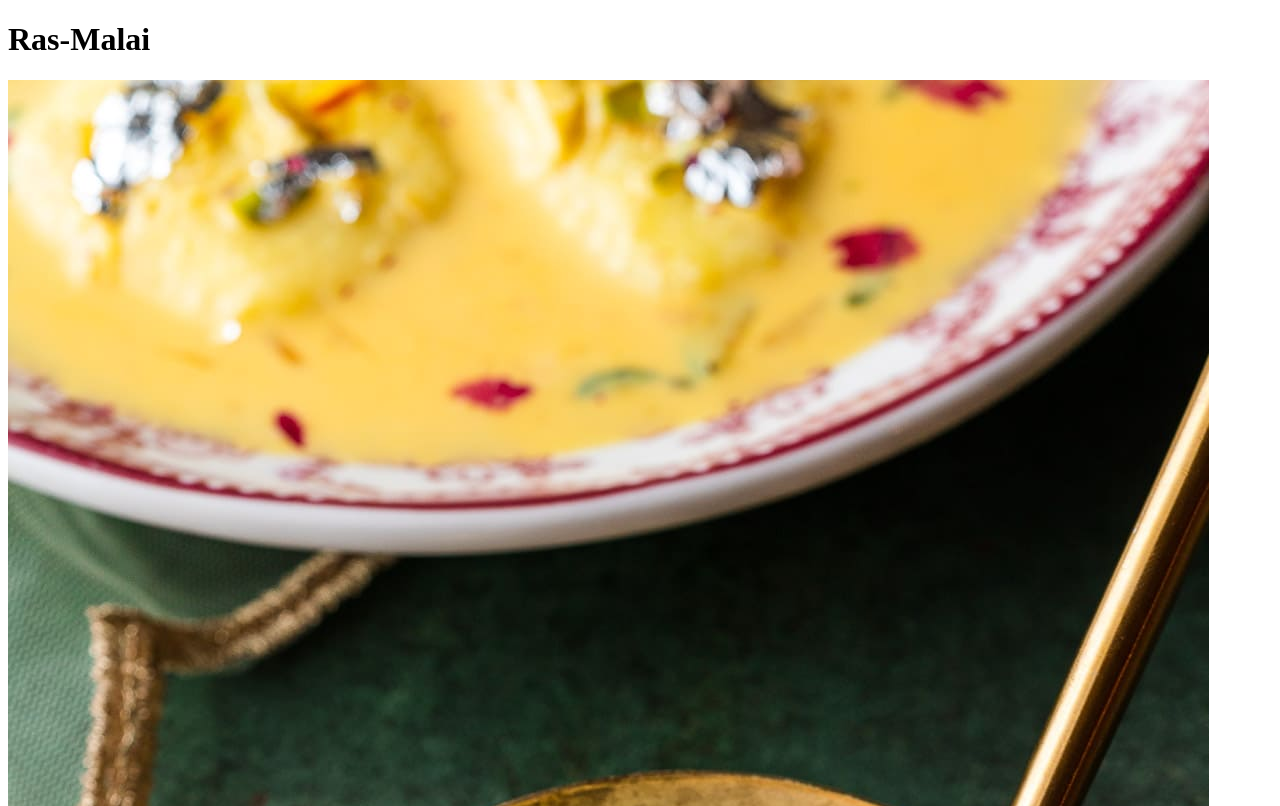
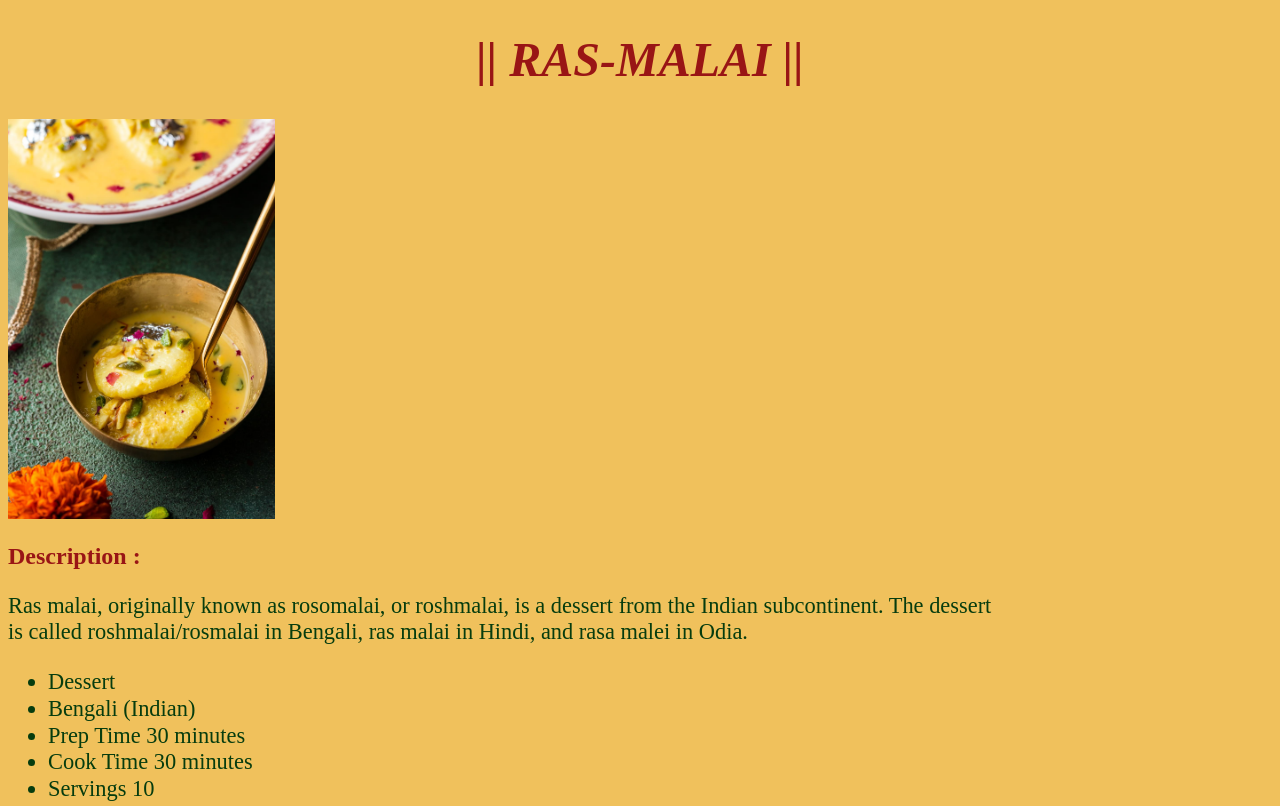
Before and after one commit to 0xSaurabhSharma/odin-recipes, a plain HTML site: page recipes/ras-malai.html in a window 1280 px wide. Shown: the top 806 px of the page. Drawn offline with Linux system fonts and the light colour scheme.

Commit message:
Add template styles to RasMalai
- added generic css template to ras-malai
- made few changes in ras-malai.html

```diff
--- a/recipes/ras-malai.html
+++ b/recipes/ras-malai.html
@@ -5,10 +5,11 @@
     <meta charset="UTF-8">
     <meta name="viewport" content="width=device-width, initial-scale=1.0">
     <title>Ras-Malai</title>
+    <link rel="stylesheet" href="recipes.css">
 </head>
 
 <body>
-    <h1>Ras-Malai</h1>
+    <h1><em>|| Ras-Malai ||</em></h1>
     <img src="Ras-Malai.jpg" alt="ras-malai-image">
     <h2>Description :</h2>
     <p> Ras malai, originally known as rosomalai, or roshmalai, is a dessert from the Indian subcontinent. The dessert
--- /dev/null
+++ b/recipes/recipes.css
@@ -0,0 +1,35 @@
+* {
+    background-color: hsl(41, 83%, 65%);
+    font-family: 'Times New Roman', Times, serif;
+}
+html {
+    color: hsl(129, 82%, 13%);
+}
+h1 {
+    font-size: 3rem;
+    text-align: center;
+    text-transform:uppercase;
+    font-style: italic;
+}
+img {
+    max-width: auto;
+    height: 400px;
+}
+p,
+ul li,
+strong {
+    font-size: 1.4rem;
+    line-height: 1.2;
+    max-width: 1000px;
+}
+
+ul li a,
+strong {
+    font-weight: bold;
+}
+
+h1,
+h2,
+strong {
+    color: hsl(0, 76%, 34%);
+}
```
